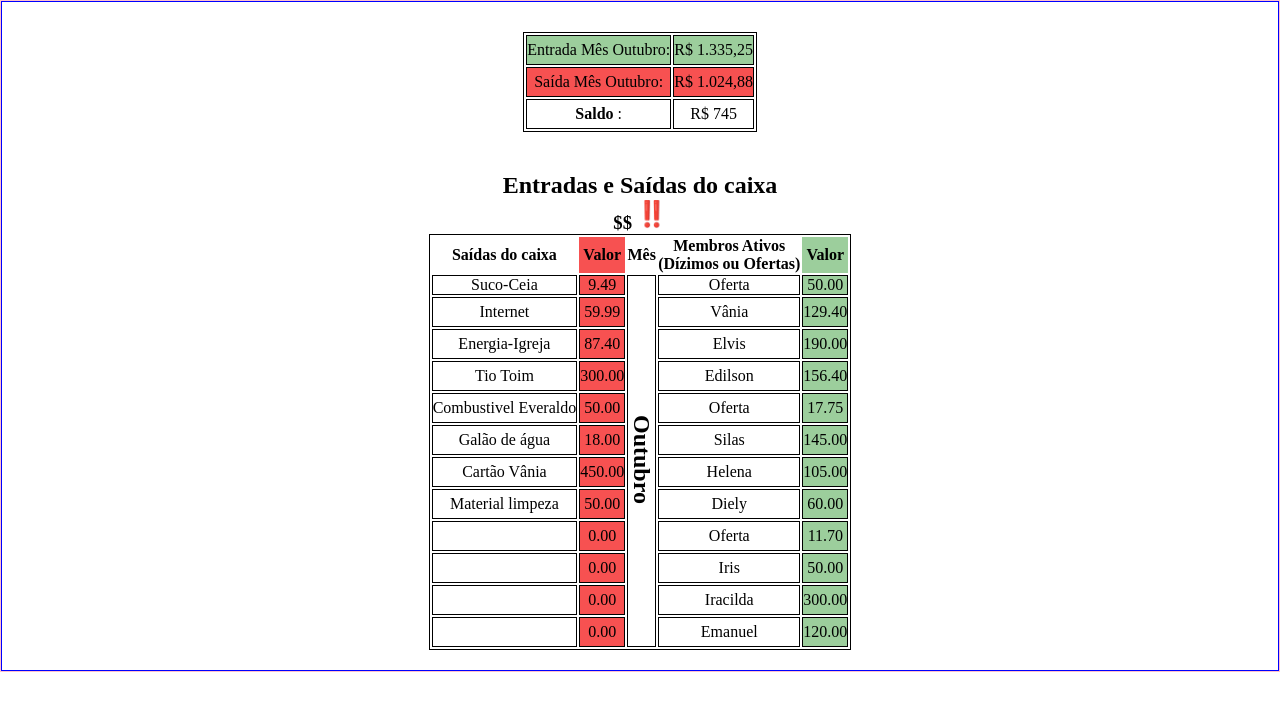
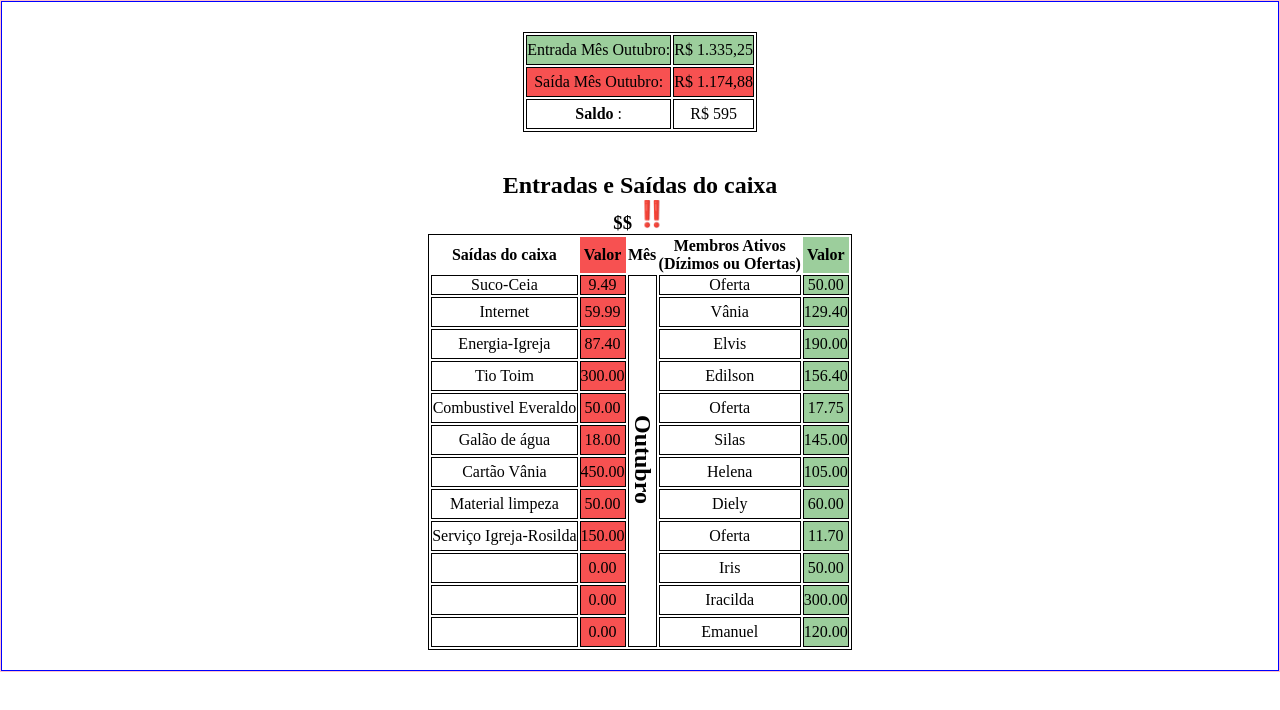
Before and after one commit to Edyylson/outubro, a plain HTML site: page index.html in a window 1280 px wide. Drawn offline with nearby package versions, Linux system fonts and the light colour scheme.

Commit message:
atualizando

```diff
--- a/index.html
+++ b/index.html
@@ -150,8 +150,8 @@
         </tr>
 
         <tr class="linha">
-          <td class="gastos"></td>
-          <td class="vlsaida">0.00</td>
+          <td class="gastos">Serviço Igreja-Rosilda</td>
+          <td class="vlsaida">150.00</td>
           <td>Oferta</td>
           <td class="vlentrada">11.70</td>
         </tr>
```
